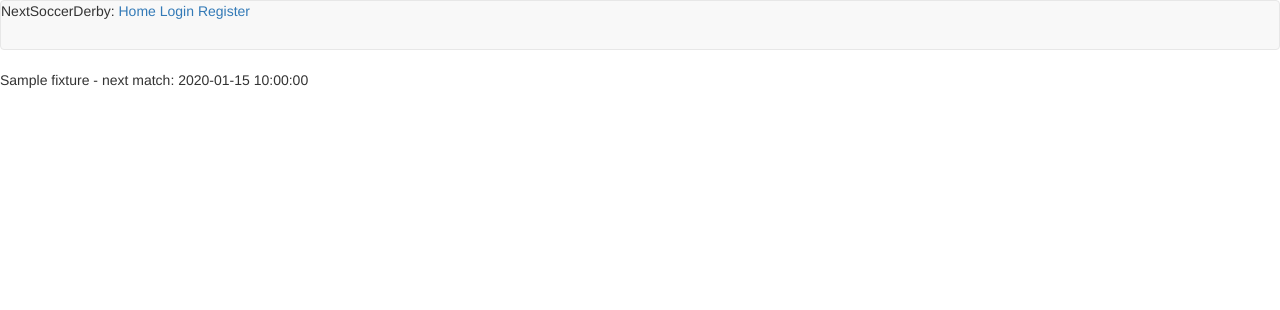
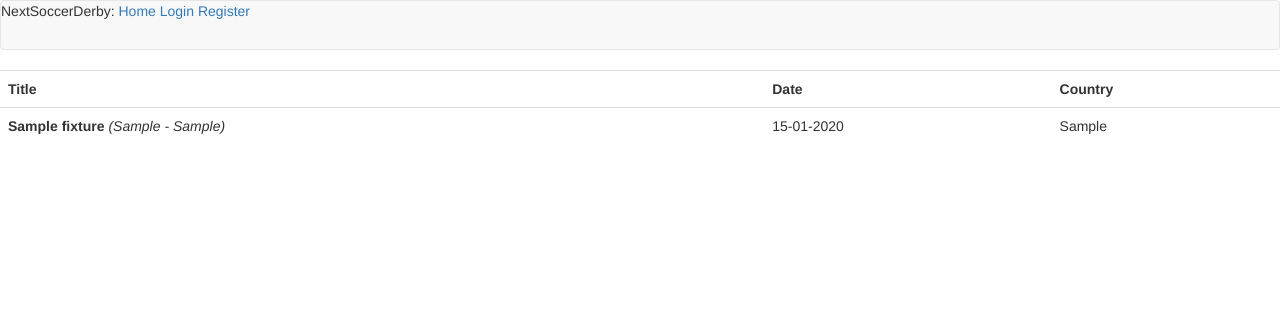
Before and after one commit to jac08h/NextSoccerDerby, a Flask app: page / in a window 1280 px wide. Shown: the top 310 px of the page. Run offline with Flask 2, Linux system fonts and the light colour scheme; tables that the repository leaves empty hold one stand-in row (values such as "Sample post"); some libraries are stand-ins or nearby versions.

Commit message:
table view of fixtures

```diff
--- a/app/models.py
+++ b/app/models.py
@@ -14,6 +14,11 @@ class Fixture(db.Model):
 
     date = db.Column(db.DateTime, index=True, unique=False)
     competition = db.Column(db.String(100), index=True, unique=False)
+
+    def get_date(self):
+        if self.date is None:
+            return ''
+        return self.date.strftime('%d-%m-%Y')
 
     def __repr__(self):
         return f"{self.title} - next match: {self.date}"
--- a/app/routes.py
+++ b/app/routes.py
@@ -9,7 +9,7 @@ from scrapers import scraper
 @app.route('/')
 @app.route('/index')
 def index():
-    fixtures = Fixture.query.all()
+    fixtures = db.session.query(Fixture).order_by(Fixture.date).all()
     return render_template('index.html', title='Next Soccer Derby', fixtures=fixtures)
 
 
--- /dev/null
+++ b/app/templates/_fixture.html
@@ -0,0 +1,5 @@
+        <tr>
+            <td><b>{{ fixture.title }}</b> <i>({{ fixture.team_a }} - {{ fixture.team_b }})</i></td>
+            <td>{{ fixture.get_date() }}</td>
+            <td>{{ fixture.country }}</td>
+        </tr>
--- a/app/templates/index.html
+++ b/app/templates/index.html
@@ -1,7 +1,14 @@
 {% extends "base.html" %}
 
 {% block content %}
-    {% for fixture in fixtures %}
-    <div><p>{{ fixture }}</p></div>
-    {% endfor %}
+    <table class="table table-hover">
+        <tr>
+            <th>Title</th>
+            <th>Date</th>
+            <th>Country</th>
+        </tr>
+        {% for fixture in fixtures %}
+            {% include "_fixture.html" %}
+        {% endfor %}
+    </table>
 {% endblock %}
```
Also changed, not shown: app.db.
